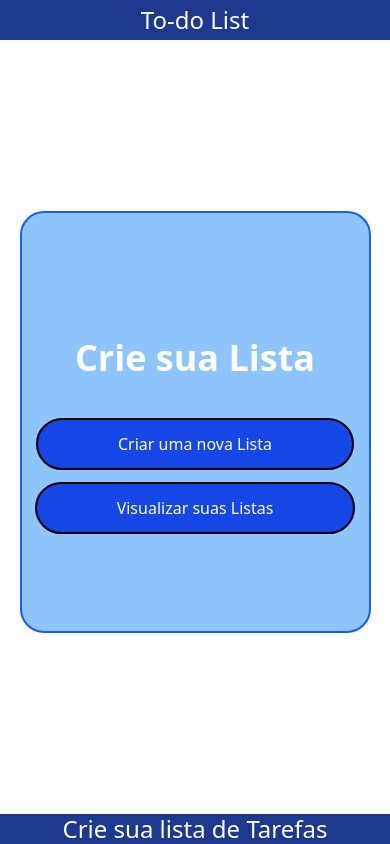
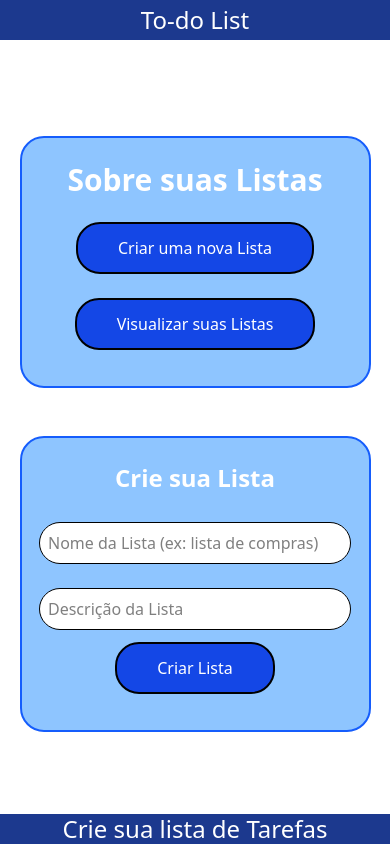
Before and after one commit to Goken5/to-do-list-2, a React app in the folder frontend/: page /main in a window 390 px wide. Both pictures are taken after a click on the button "Criar uma nova Lista". Built offline with nearby package versions, Linux system fonts and the light colour scheme; the HTML template or start-up script is replaced by a standard one.

Commit message:
ajustes na responsividade

```diff
--- a/frontend/src/components/HeaderFooter.tsx
+++ b/frontend/src/components/HeaderFooter.tsx
@@ -1,6 +1,6 @@
 export function Header(){
     return(
-        <header className="fixed top-0 flex flex-col h-10 bg-blue-900 text-center w-screen justify-center mb-10">
+        <header className="fixed top-0 flex flex-col h-10 bg-blue-900 text-center w-full justify-center">
             <div>
                 <h1 className="margin-5 text-white text-2xl">To-do List</h1>
             </div>
@@ -9,7 +9,7 @@ export function Header(){
 }
 export function Footer(){
     return(
-        <footer className="fixed bottom-0 flex flex-col h-[30px] bg-blue-900 text-center w-screen justify-center mt-[30px]">
+        <footer className="fixed bottom-0 flex flex-col h-[30px] bg-blue-900 text-center w-full justify-center">
             <div>
                 <h1 className="margin-5 text-white text-2xl">Crie sua lista de Tarefas</h1>
             </div>
--- a/frontend/src/components/Input.tsx
+++ b/frontend/src/components/Input.tsx
@@ -1,8 +1,9 @@
 import React from "react";
 
 type InputProps = React.InputHTMLAttributes<HTMLInputElement>;
+type ButtonProps = React.ButtonHTMLAttributes<HTMLButtonElement>;
 
-export default function Input({ ...props }: InputProps) {
+export function Input({ ...props }: InputProps) {
   return (
     <input
       {...props}
@@ -13,3 +14,16 @@ export default function Input({ ...props }: InputProps) {
     />
   );
 }
+export function Button({ children, ...props}: ButtonProps) {
+  return (
+    <button
+      {...props}
+      className="bg-blue-700 rounded-3xl border-black border-2 py-3 px-10
+        hover:scale-110 hover:cursor-pointer transition-all
+        text-white font-medium hover:text-black hover:shadow-2xl
+        hover:shadow-black mb-3 w-fit sm:w-auto"
+    >
+      {children}
+    </button>
+  )
+}
--- a/frontend/src/components/List.tsx
+++ b/frontend/src/components/List.tsx
@@ -1,25 +1,48 @@
 import { useNavigate } from "react-router-dom"
+import { Input, Button } from "./Input";
 
-export function CreateList(){
+interface ListDivProps {
+    CreateList: () => void;
+}
+export function ListDiv({ CreateList } : ListDivProps){
     const navigate = useNavigate();
 
     return(
-        <div className="flex flex-col text-center justify-center border-blue-600 border-2 bg-blue-300 sm:w-[60vw] sm:h-[60vh] w-[90vw] h-[50vh] rounded-3xl items-center">
-            <h1 className="text-4xl text-white font-semibold m-10">Crie sua Lista</h1>
-            <button className="
-            bg-blue-700 rounded-4xl border-black border-2 p-3 pr-20 pl-20
-            hover:scale-110 hover:cursor-pointer transition-all
-            text-white hover:text-black hover:shadow-2xl
-            hover:shadow-black mb-3">Criar uma nova Lista</button>
-            <button className="
-            bg-blue-700 rounded-4xl border-black border-2 p-3 pr-20 pl-20
-            hover:scale-110 hover:cursor-pointer transition-all
-            text-white hover:text-black hover:shadow-2xl
-            hover:shadow-black mb-3"
-            onClick={() => navigate("/lists")}>Visualizar suas Listas</button>
+        <div className="flex flex-col text-center justify-center items-center
+        border-blue-600 border-2 bg-blue-300
+        w-[90vw] max-w-[700px] rounded-3xl p-6 mt-6">
+
+            <h1 className="text-3xl sm:text-4xl text-white font-semibold mb-6">
+                Sobre suas Listas
+            </h1>
+
+            <div className="flex flex-col gap-3 w-full items-center">
+                <Button onClick={CreateList}>Criar uma nova Lista</Button>
+                <Button onClick={() => navigate("/lists")}>Visualizar suas Listas</Button>
+            </div>
         </div>
     )
 }
+
+export function CreateListDiv(){
+    return(
+        <div className="flex flex-col text-center justify-center items-center
+            border-blue-600 border-2 bg-blue-300
+            w-[90vw] max-w-[700px] rounded-3xl p-6 mt-6">
+
+            <h1 className="text-2xl sm:text-3xl text-white font-semibold mb-4">
+                Crie sua Lista
+            </h1>
+
+            <form className="flex flex-col w-full items-center">
+                <Input type="text" placeholder="Nome da Lista (ex: lista de compras)" />
+                <Input type="text" placeholder="Descrição da Lista" />
+                <Button type="submit">Criar Lista</Button>
+            </form>
+        </div>
+    )
+}
+
 
 export function ViewList(){
 
--- a/frontend/src/components/LoginDiv.tsx
+++ b/frontend/src/components/LoginDiv.tsx
@@ -1,6 +1,6 @@
 import { useNavigate } from "react-router-dom";
 import { useState, type FormEvent } from "react";
-import Input from "./Input"
+import { Input, Button } from "./Input"
 import axios from "axios";
 
 export function Login(){
@@ -24,14 +24,10 @@ export function Login(){
             <h2 className="text-3xl text-white font-bold mb-10">Faça Login no To-do List</h2>
             <Input type="email" placeholder="E-mail" onChange={(e) => setEmail(e.target.value)}/>
             <Input type="password" placeholder="Senha" onChange={(e) => setSenha(e.target.value)}/>
-            <button type="submit" className="
-            bg-blue-700 rounded-4xl border-black border-2 p-3 pr-20 pl-20
-              hover:scale-110 hover:cursor-pointer transition-all
-            text-white hover:text-black hover:shadow-2xl
-            hover:shadow-black mb-3">Login</button>
+            <Button type="submit">Login</Button>
             <div className="flex items-center gap-2 text-white text-2xl">
             <p>Não tem uma conta ainda?</p>
-             <button className=" underline transition-all hover:scale-110 hover:cursor-pointer"
+             <button className="underline transition-all hover:scale-110 hover:cursor-pointer"
               onClick={() => navigate('/register')}>Registre-se</button>
             </div>
 
@@ -69,12 +65,7 @@ export function SignUp(){
             <Input type="email" placeholder="E-mail" onChange={(e) => setEmail(e.target.value)}/>
             <Input type="password" placeholder="Senha" onChange={(e) => setSenha(e.target.value)} />
             <Input type="password" placeholder="Confirmar Senha" onChange={(e) => setConfirmar(e.target.value)}/>
-            <button type="submit" className="
-            bg-blue-700 rounded-4xl border-black border-2 p-3 pr-20 pl-20
-              hover:scale-110 hover:cursor-pointer transition-all
-            text-white hover:text-black hover:shadow-2xl
-            hover:shadow-black mb-3"
-            >Registrar</button>
+            <Button type="submit">Registrar</Button>
         </form>
     )
 }
--- a/frontend/src/index.css
+++ b/frontend/src/index.css
@@ -1,6 +1,7 @@
 @import 'tailwindcss';
 
 head, body{
+  overflow-x: hidden;
   overflow: auto;
   margin: 0;
   padding: 0;
--- a/frontend/src/pages/ListPage.tsx
+++ b/frontend/src/pages/ListPage.tsx
@@ -1,9 +1,14 @@
 import { Header, Footer } from "../components/HeaderFooter";
+import { ViewList } from "../components/List";
 
 export default function ListPage(){
     return(
-        <div>
-
+        <div className="flex flex-col min-h-screen">
+            <Header />
+            <div className="flex flex-1 justify-center items-center px-4 sm:px-[100px] flex-col-reverse sm:flex-row w-screen">
+                <ViewList />
+            </div>
+            <Footer />
         </div>
     )
 }
--- a/frontend/src/pages/MainPage.tsx
+++ b/frontend/src/pages/MainPage.tsx
@@ -1,12 +1,22 @@
+import { useState } from "react";
+
 import { Header, Footer } from "../components/HeaderFooter";
-import { CreateList } from "../components/List";
+import { ListDiv, CreateListDiv } from "../components/List";
 
 export default function MainPage(){
+    const [showCreateDiv, setShowCreateDiv] = useState(false);
+
     return(
-        <div className="flex flex-col min-h-screen">
+        <div className="flex flex-col min-h-screen w-full overflow-x-hidden items-center justify-center gap-10 max-w-7xl mx-auto">
+
             <Header />
-            <div className="flex flex-1 justify-center items-center px-4 sm:px-[100px] flex-col-reverse sm:flex-row w-screen">
-                <CreateList />
+            <div className="flex flex-1 justify-center items-center grow px-4 py-10 sm:mt-10 flex-col">
+                <ListDiv CreateList={() => setShowCreateDiv(true)} />
+                {showCreateDiv && (
+                    <div className="mt-6">
+                        <CreateListDiv />
+                    </div>
+                )}
             </div>
             <Footer />
         </div>
```
